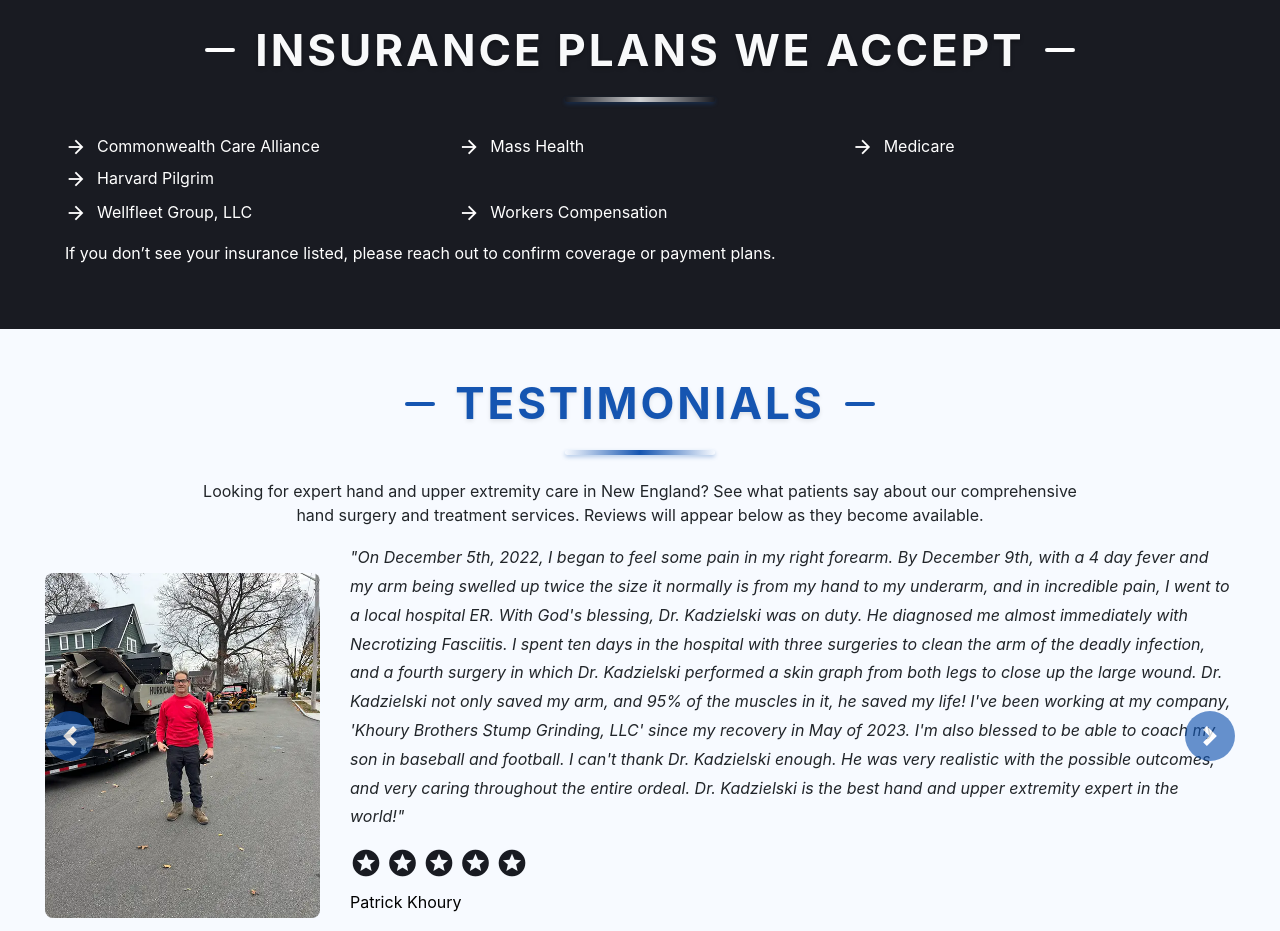
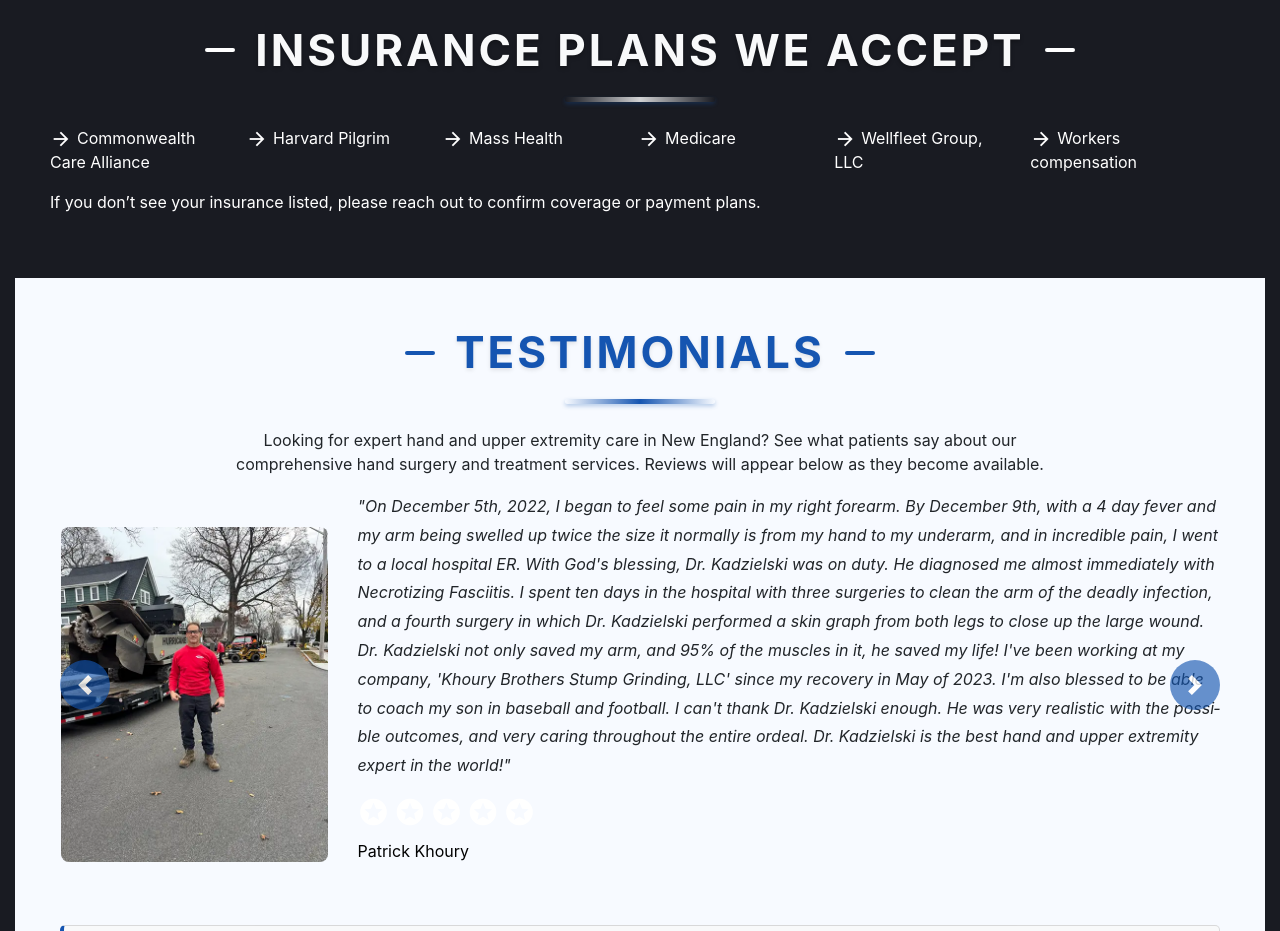
Before and after one commit to JodyFinch/handne, a plain HTML site: page index.html in a window 1280 px wide. Shown: the part 6960-7891 px from the top of the page. Drawn offline with nearby package versions, Linux system fonts and the light colour scheme.

Commit message:
Add files via upload

```diff
--- a/index.html
+++ b/index.html
@@ -1018,43 +1018,24 @@
                 </div>
               </div> -->
               <div class="row">
-                <div class="col-md-4">
-                  <ul class="list-group list-group-flush">
-                    <li class="list-group-item border-0 ">
-                      <i class="material-icons custom-material-style">arrow_forward</i>Commonwealth Care Alliance
-                    </li>
-                    <li class="list-group-item border-0 ">
-                      <i class="material-icons custom-material-style">arrow_forward</i>Harvard Pilgrim
-                    </li>
-                  </ul>
-                </div>
-                <div class="col-md-4">
-                  <ul class="list-group list-group-flush">
-                    <li class="list-group-item border-0 ">
-                      <i class="material-icons custom-material-style">arrow_forward</i>Mass Health
-                    </li>
-                  </ul>
-                </div>
-                <div class="col-md-4">
-                  <ul class="list-group list-group-flush">
-                    <li class="list-group-item border-0 ">
-                      <i class="material-icons custom-material-style">arrow_forward</i>Medicare
-                    </li>
-                  </ul>
-                </div>
-                 <div class="col-md-4">
-                  <ul class="list-group list-group-flush">
-                    <li class="list-group-item border-0 ">
-                      <i class="material-icons custom-material-style">arrow_forward</i>Wellfleet Group, LLC
-                    </li>
-                  </ul>
-                </div>
-                 <div class="col-md-4">
-                  <ul class="list-group list-group-flush">
-                    <li class="list-group-item border-0 ">
-                      <i class="material-icons custom-material-style">arrow_forward</i>Workers Compensation
-                    </li>
-                  </ul>
+                <div class="row row-cols-1 row-cols-md-3 g-2 text-white">
+                  <div class="col">
+                    <i class="material-icons custom-material-style">arrow_forward</i>Commonwealth Care Alliance
+                  </div>
+                <div class="col">
+                  <i class="material-icons custom-material-style">arrow_forward</i>Harvard Pilgrim
+                </div>
+                <div class="col">
+                  <i class="material-icons custom-material-style">arrow_forward</i>Mass Health
+                </div>
+                <div class="col">
+                  <i class="material-icons custom-material-style">arrow_forward</i>Medicare
+                </div>
+                <div class="col">
+                  <i class="material-icons custom-material-style">arrow_forward</i>Wellfleet Group, LLC
+                </div>
+                <div class="col">
+                  <i class="material-icons custom-material-style">arrow_forward</i>Workers compensation
                 </div>
               </div>
               <p class="text-white mt-3">If you don’t see your insurance listed, please reach out to confirm coverage or payment plans. </p>
```
